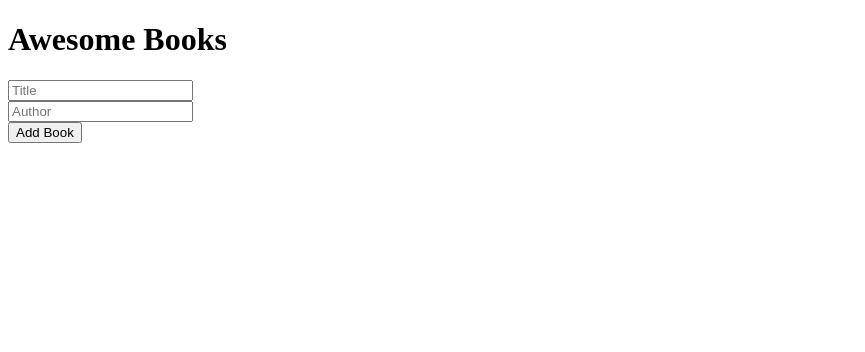
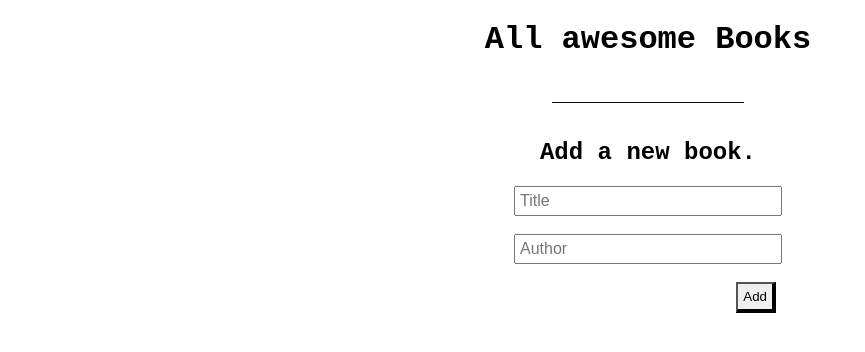
Before and after one commit to Flunavgt/awesomeBooks, a plain HTML site: page index.html in a window 1280 px wide. Shown: the whole page, without its empty margins (0-865 px from the left). Drawn offline with Linux system fonts and the light colour scheme.

Commit message:
applied CSS

```diff
--- a/css/style.css
+++ b/css/style.css
@@ -1,3 +1,63 @@
 body {
   background-color: white;
+  width: 100%;
+  font-family: 'Courier New', Courier, monospace;
+  font-weight: bold;
 }
+
+h1 {
+  text-align: center;
+}
+
+.awesomeList {
+  display: flex;
+  flex-direction: column;
+  align-items: center;
+  color: black;
+  padding-bottom: 1rem;
+}
+
+.awesomeList::after {
+  border-bottom: 1.75px solid rgb(10, 10, 10);
+  content: "";
+  display: block;
+  width: 15%;
+  margin-top: 22px;
+}
+
+.eachBook {
+  border: 1px solid black;
+  padding: .5rem;
+  display: flex;
+  justify-content: space-between;
+  width: 60%;
+  border-radius: 10px;
+  align-items: center;
+}
+
+.eachBook:nth-child(odd) {
+  background-color: lightgray;
+}
+
+.InputForm {
+  display: flex;
+  flex-direction: column;
+  align-items: center;
+  width: 20%;
+  margin-inline: 40%;
+}
+
+#title,
+#author {
+  width: 100%;
+  padding: 4px;
+  font-size: 1rem;
+}
+
+.InputForm button,
+.delButton {
+  align-self: flex-end;
+  border-bottom: 4px solid black;
+  border-right: 4px solid black;
+  padding: 5px;
+}
--- a/index.html
+++ b/index.html
@@ -8,14 +8,15 @@
   <link rel="stylesheet" href="css/style.css">
 </head>
 <body>
-  <h1>Awesome Books</h1>
+  <h1> All awesome Books</h1>
   <div class="awesomeList"></div>
   <div class="InputForm">
+    <h2>Add a new book.</h2>
     <input type="text" id="title" placeholder="Title"/>
     <br>
     <input type="text" id ="author"  placeholder="Author"/>
     <br>
-    <Button class="button" type="submit">Add Book</Button>
+    <Button class="button" type="submit">Add</Button>
   </div>
 
 
--- a/js/logic.js
+++ b/js/logic.js
@@ -14,7 +14,7 @@ const render = () => {
     const List = document.querySelector('.awesomeList');
     const element = document.createElement('div');
     element.classList.add('eachBook');
-    element.innerText = `${books.title} by ${books.author}`;
+    element.innerText = `"${books.title}" by ${books.author}`;
     List.appendChild(element);
 
     function deleteBook(event) {
```
